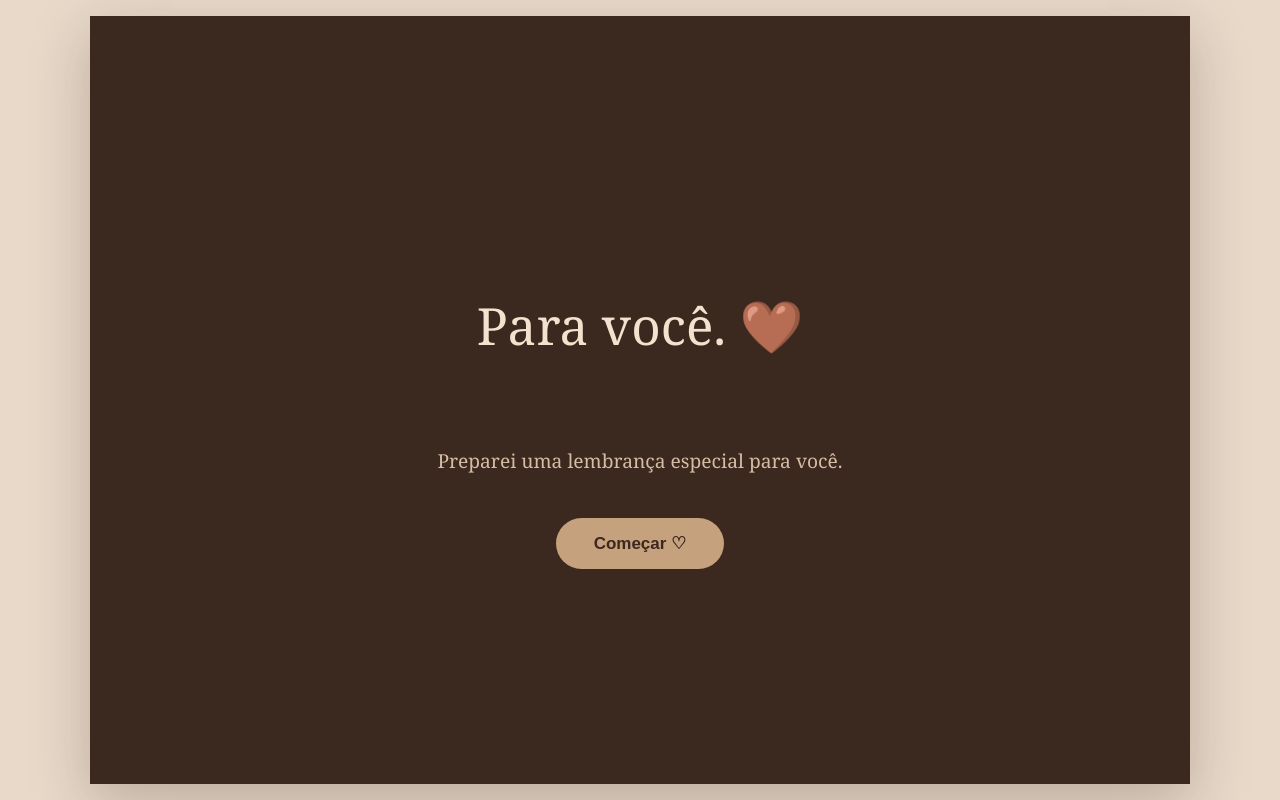
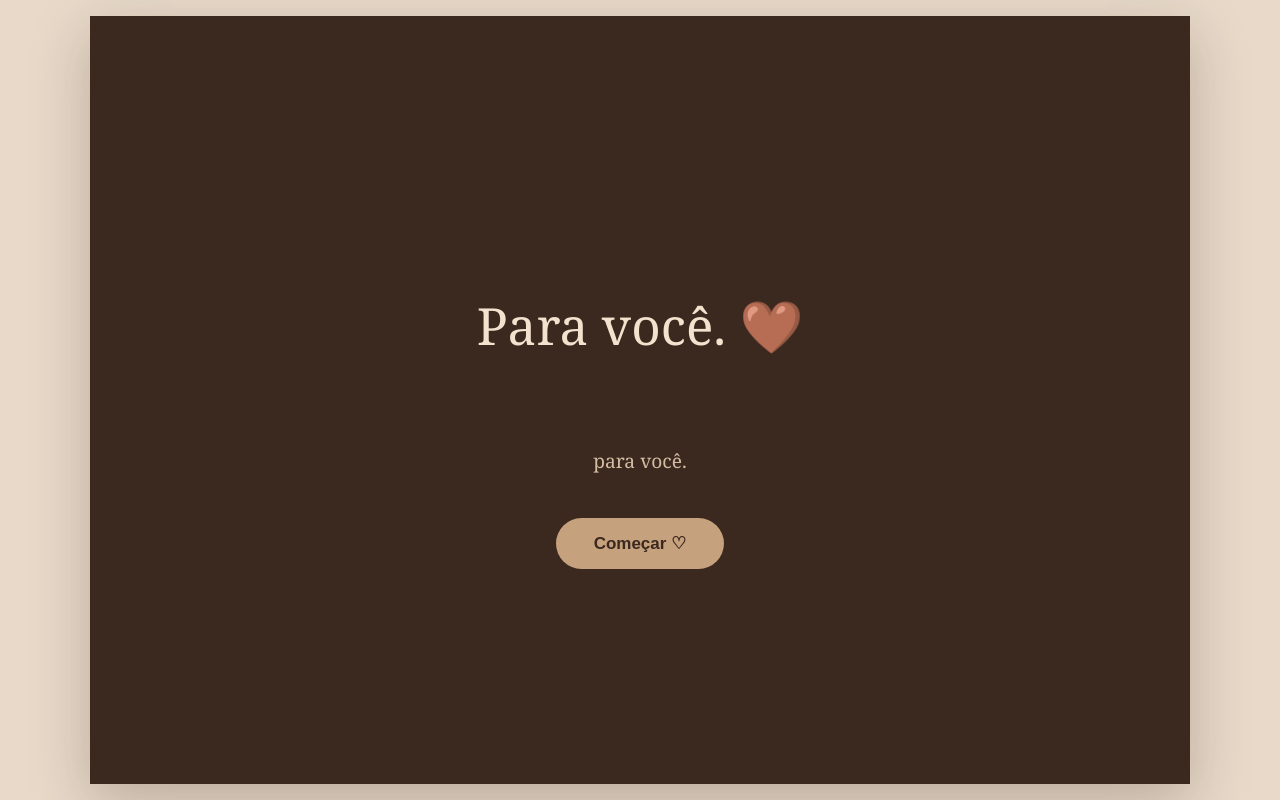
Before and after one commit to luanamendz/dalila, a plain HTML site: page index.html in a window 1280 px wide. Drawn offline with Linux system fonts and the light colour scheme.

Commit message:
Update paragraph text in index.html

```diff
--- a/index.html
+++ b/index.html
@@ -130,7 +130,7 @@ main {
 
   <section id="inicio">
     <h1>Para você. 🤎</h1>
-    <p>Preparei uma lembrança especial para você.</p>
+    <p>para você.</p>
     <button id="comecar">Começar ♡</button>
   </section>
 
```
